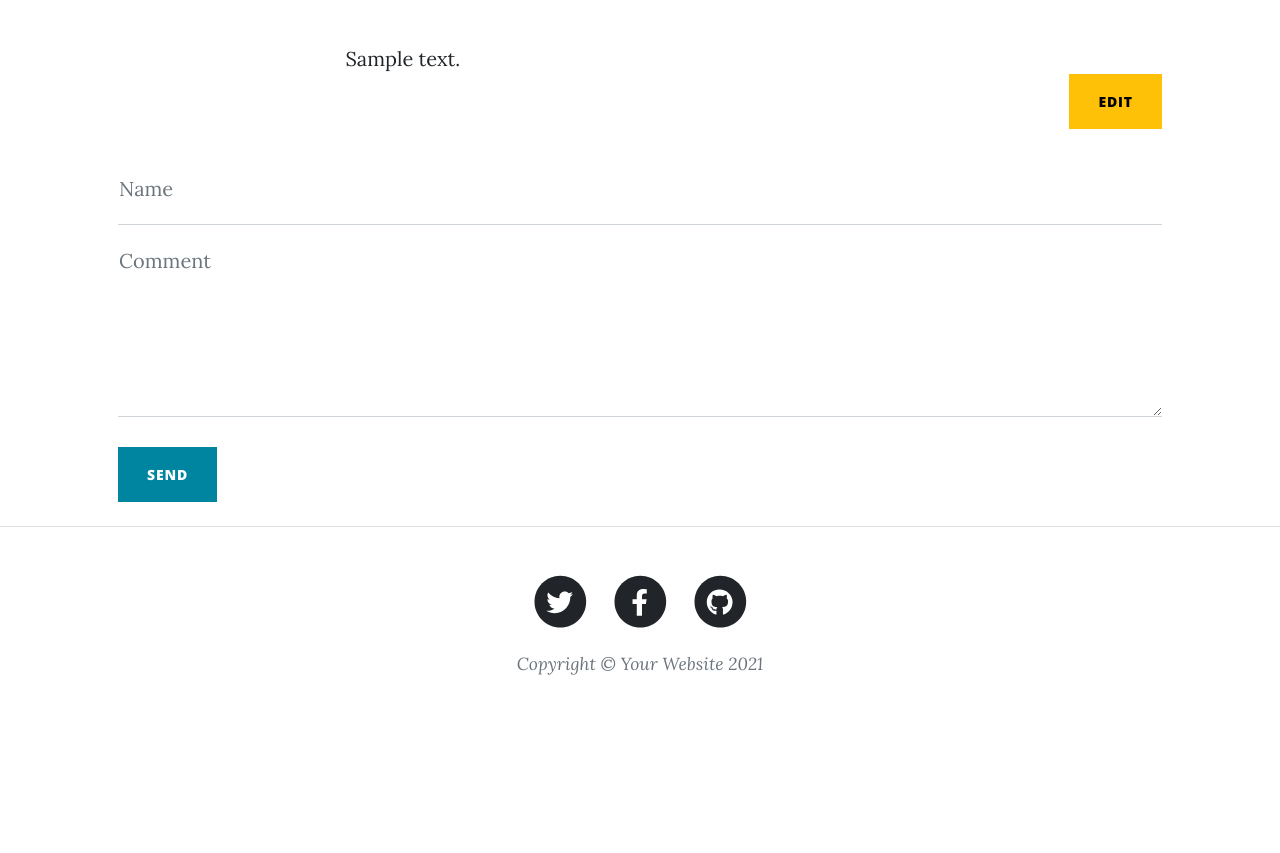
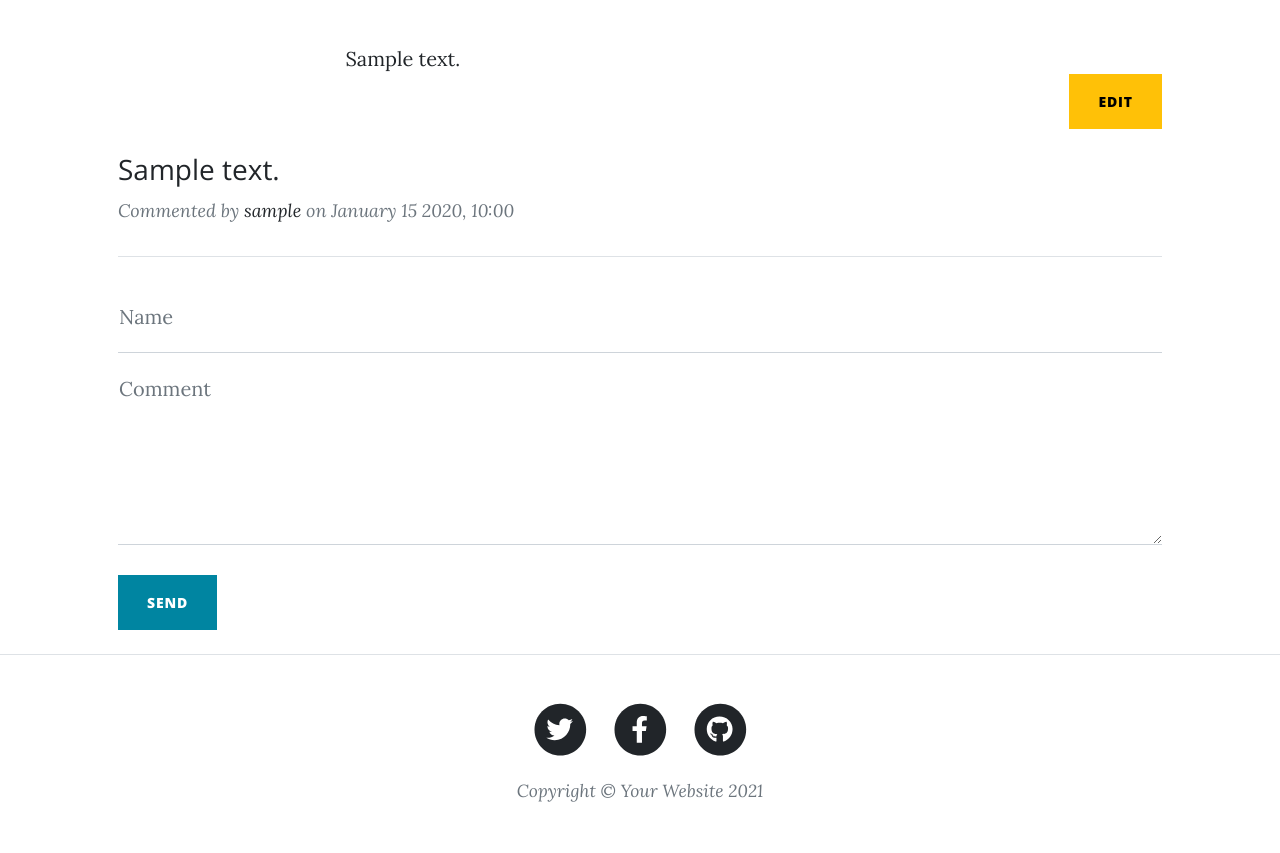
Before and after one commit to mrabets/flask-blog, a Flask app: page /post/1 in a window 1280 px wide. Shown: the part 570-1423 px from the top of the page. Before the commit the page ends 1245 px from the top, so only its background shows below. Run offline with Flask 2, Linux system fonts and the light colour scheme; tables that the repository leaves empty hold one stand-in row (values such as "Sample post").

Commit message:
Show comments to pages

```diff
--- a/blog_post/blueprint.py
+++ b/blog_post/blueprint.py
@@ -25,8 +25,9 @@ def add():
 @blog_post.route('/<int:post_id>')
 def post(post_id):
     post = Post.query.filter_by(id=post_id).one()
+    comments = Comment.query.filter_by(post_id=post_id).all()
 
-    return render_template('post.html', post=post)
+    return render_template('post.html', post=post, comments=comments)
 
 @blog_post.route('/<int:post_id>/edit', methods=('GET', 'POST'))
 def edit(post_id):
--- a/templates/post.html
+++ b/templates/post.html
@@ -38,6 +38,24 @@
                 <a class="btn btn-warning text-uppercase" href="{{ url_for('blog_post.edit', post_id=post.id) }}">Edit</a>
             </div>
         </div>
+
+        {% for comment in comments %}
+            <!-- Post preview-->
+            <div class="post-preview">
+                <a href="{{ url_for('blog_post.post', post_id=post.id) }}">
+                    <h3 class="post-subtitle">{{ comment.comment }}</h3>
+                </a>
+                <p class="post-meta">
+                    Commented by
+                    <a href="#!">{{ comment.username }}</a>
+                    on {{ comment.date_commented.strftime('%B %d %Y, %H:%M') }}
+                </p>
+            </div>
+            <!-- Divider-->
+            <hr class="my-4" />
+
+        {% endfor %}
+
         <form name='addForm' id="addForm" method="POST" action="{{ url_for('blog_post.add_comment', post_id=post.id) }}">
             <div class="form-floating">
                 <input class="form-control" name='username' id="username" type="text" placeholder="Enter your name..." data-sb-validations="required" />
```
